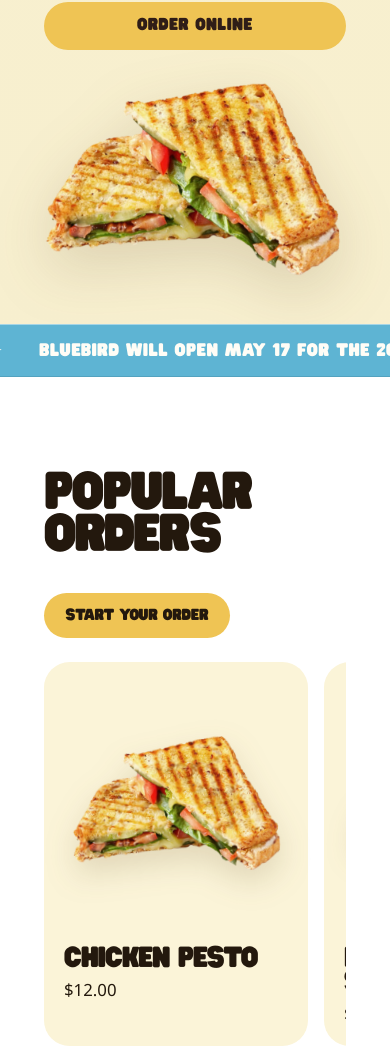
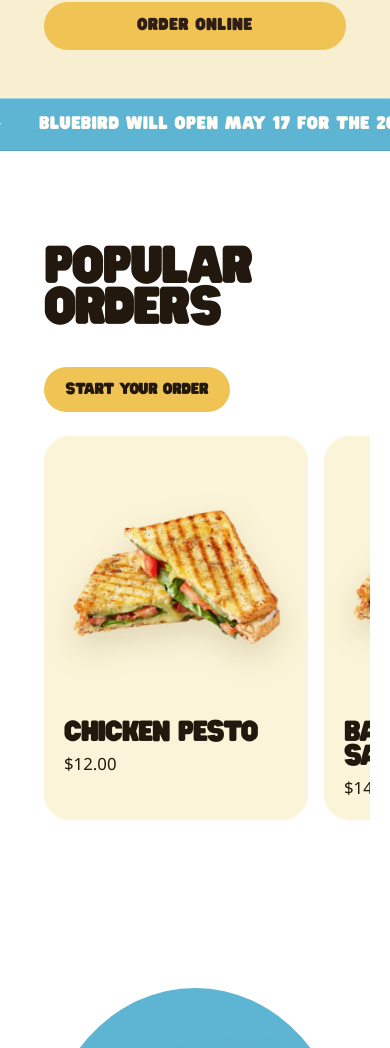
Before and after one commit to andrewchwalik/bluebird, a React (Vite) app: page / in a window 390 px wide. Shown: the part 520-1568 px from the top of the page. Built offline with nearby package versions, Linux system fonts and the light colour scheme; no server answers.

Commit message:
Refine mobile footer and hero spacing

```diff
--- a/src/App.css
+++ b/src/App.css
@@ -1758,6 +1758,10 @@ main {
     min-height: 0;
   }
 
+  .home-hero-visual {
+    display: none;
+  }
+
   .hero-arch {
     width: min(20rem, 100%);
   }
@@ -1806,6 +1810,16 @@ main {
   .instagram-handle {
     align-self: flex-start;
     margin-bottom: 0;
+  }
+
+  .popular-grid,
+  .menu-showcase-grid,
+  .instagram-grid,
+  .menu-category-grid-scroll,
+  .story-timeline-grid {
+    width: calc(100% + 1.5rem);
+    margin-right: -1.5rem;
+    padding-right: 1.5rem;
   }
 
   .instagram-grid {
@@ -1823,6 +1837,7 @@ main {
   }
 
   .site-footer {
+    grid-template-columns: 1fr;
     padding: 3rem 1.5rem;
   }
 
--- a/src/App.tsx
+++ b/src/App.tsx
@@ -327,7 +327,7 @@ function App() {
             </div>
           </div>
 
-          <div className="hero-visual" aria-hidden="true">
+          <div className="hero-visual home-hero-visual" aria-hidden="true">
             <div className="hero-arch">
               <img className="hero-panini" src={paniniImage} alt="" />
             </div>
```
